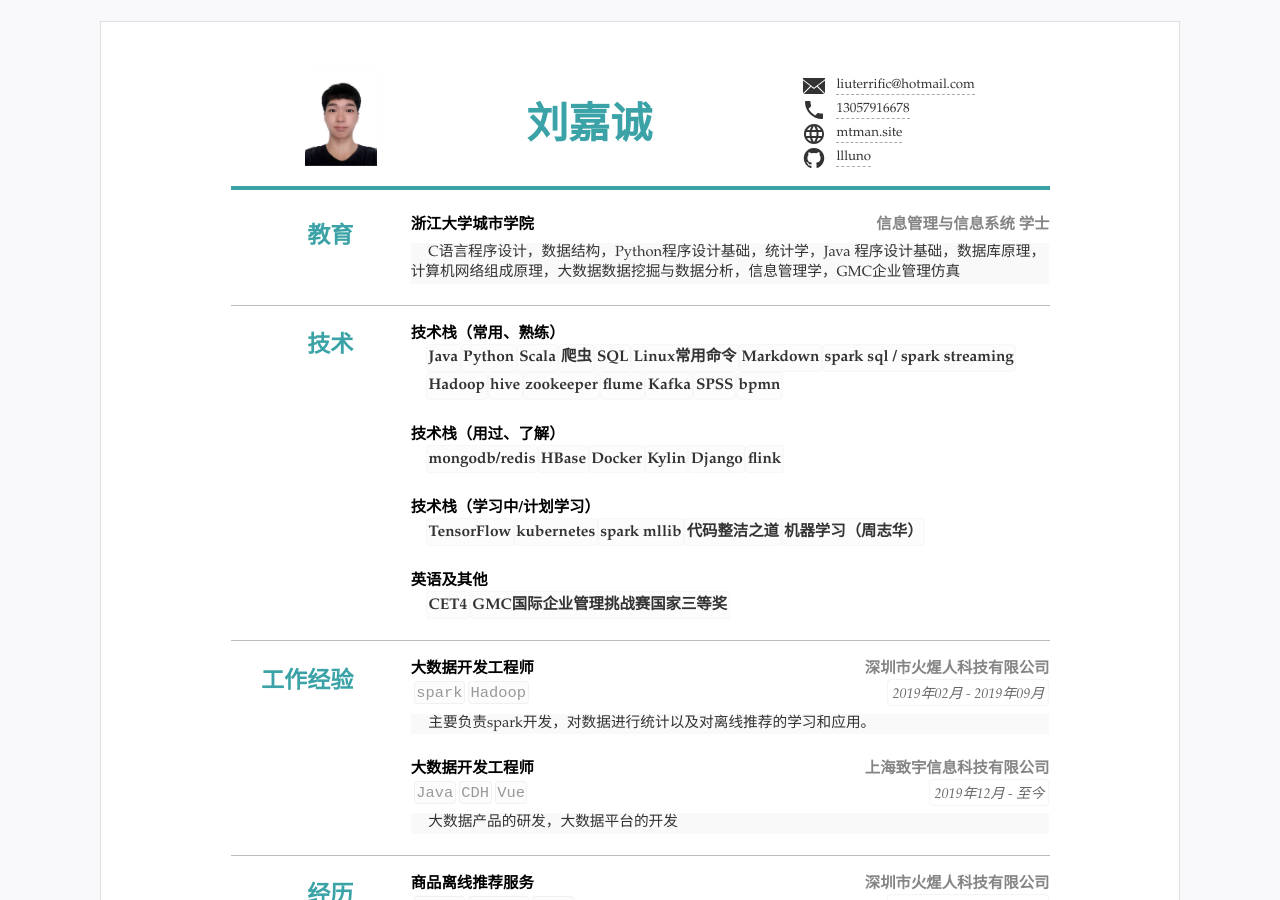
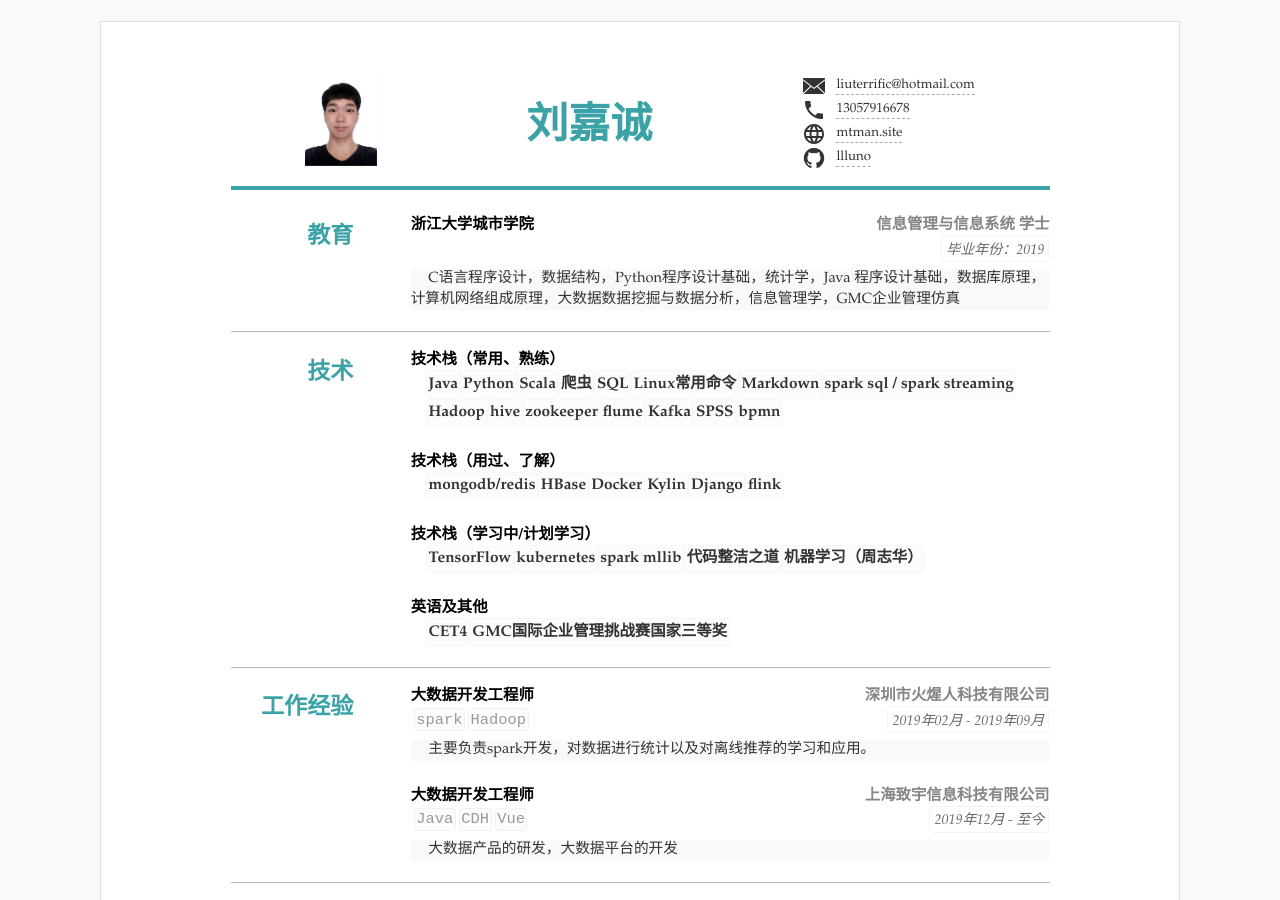
Before and after one commit to llluno/resume, a Jekyll site: the page built from index.html, in a window 1280 px wide and 900 px high. Built offline with Jekyll 4.4.1, drawn with Linux system fonts in a browser that asks for light colours.

Commit message:
Update resume.yml

```diff
--- a/_data/resume.yml
+++ b/_data/resume.yml
@@ -31,7 +31,7 @@ main: #简历主要内容，
     name: 教育 #显示名称，空则使用type
     content: #内容基本格式 标题-副标题-日期-详细内容 (都允许空)
       - title: 浙江大学城市学院
-        duration: ""
+        duration: "毕业年份：2019"
         sub: 信息管理与信息系统 学士
         detail: C语言程序设计，数据结构，Python程序设计基础，统计学，Java 程序设计基础，数据库原理，计算机网络组成原理，大数据数据挖掘与数据分析，信息管理学，GMC企业管理仿真
 
```
